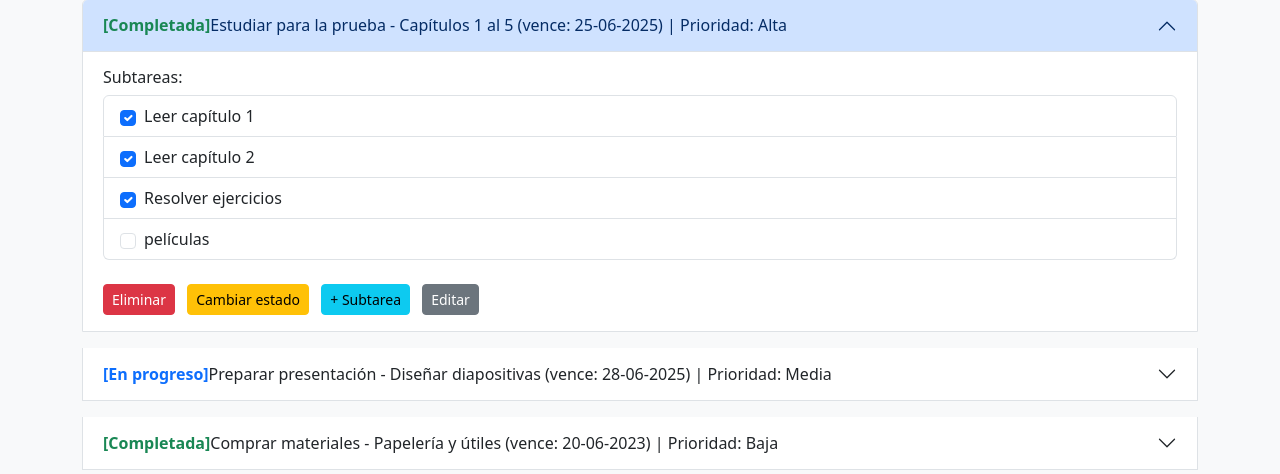
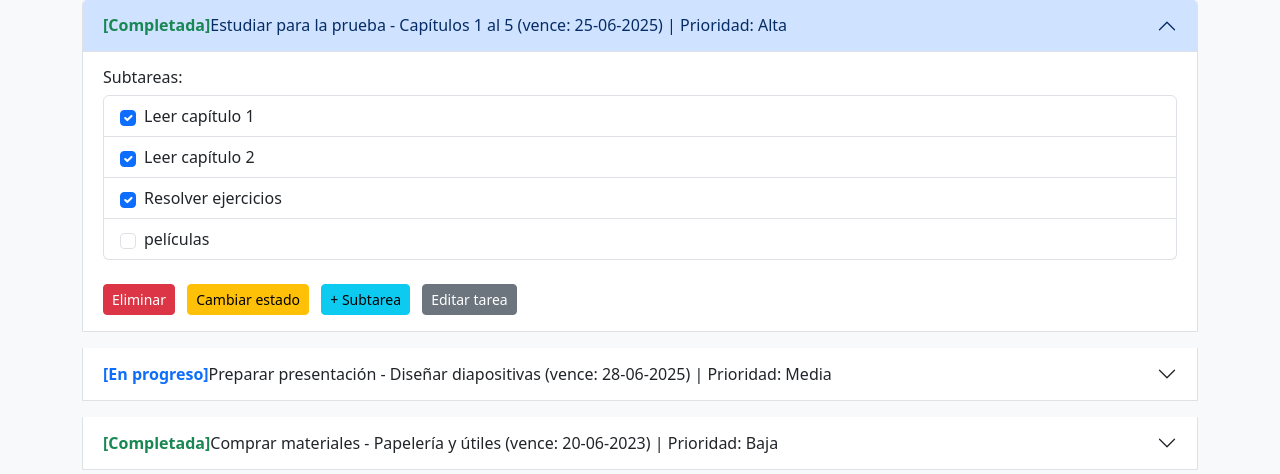
Before and after one commit to filomenatejeda/ToDoList, a Flask app: page /tareas in a window 1280 px wide, after a click that opens the changed part. Shown: the part 159-633 px from the top of the page. Run offline with Flask 3, Linux system fonts and the light colour scheme.

Commit message:
Update tareas.html

```diff
--- a/templates/tareas.html
+++ b/templates/tareas.html
@@ -58,10 +58,8 @@
                     <a href="{{ url_for('eliminar_tarea', indice=tarea_idx) }}" class="btn btn-danger btn-sm me-2">Eliminar</a>
                     <a href="{{ url_for('cambiar_estado', indice=tarea_idx) }}" class="btn btn-warning btn-sm me-2">Cambiar estado</a>
                     <a href="{{ url_for('agregar_subtarea', indice=tarea_idx) }}" class="btn btn-info btn-sm me-2">+ Subtarea</a>
-                    <a href="{{ url_for('editar_tarea', indice=tarea_idx) }}" class="btn btn-secondary btn-sm">Editar</a>
+                    <a href="{{ url_for('editar_tarea', indice=tarea_idx) }}" class="btn btn-secondary btn-sm">Editar tarea</a>
                 </div>
-
-
             </div>
         </div>
     </div>
```
